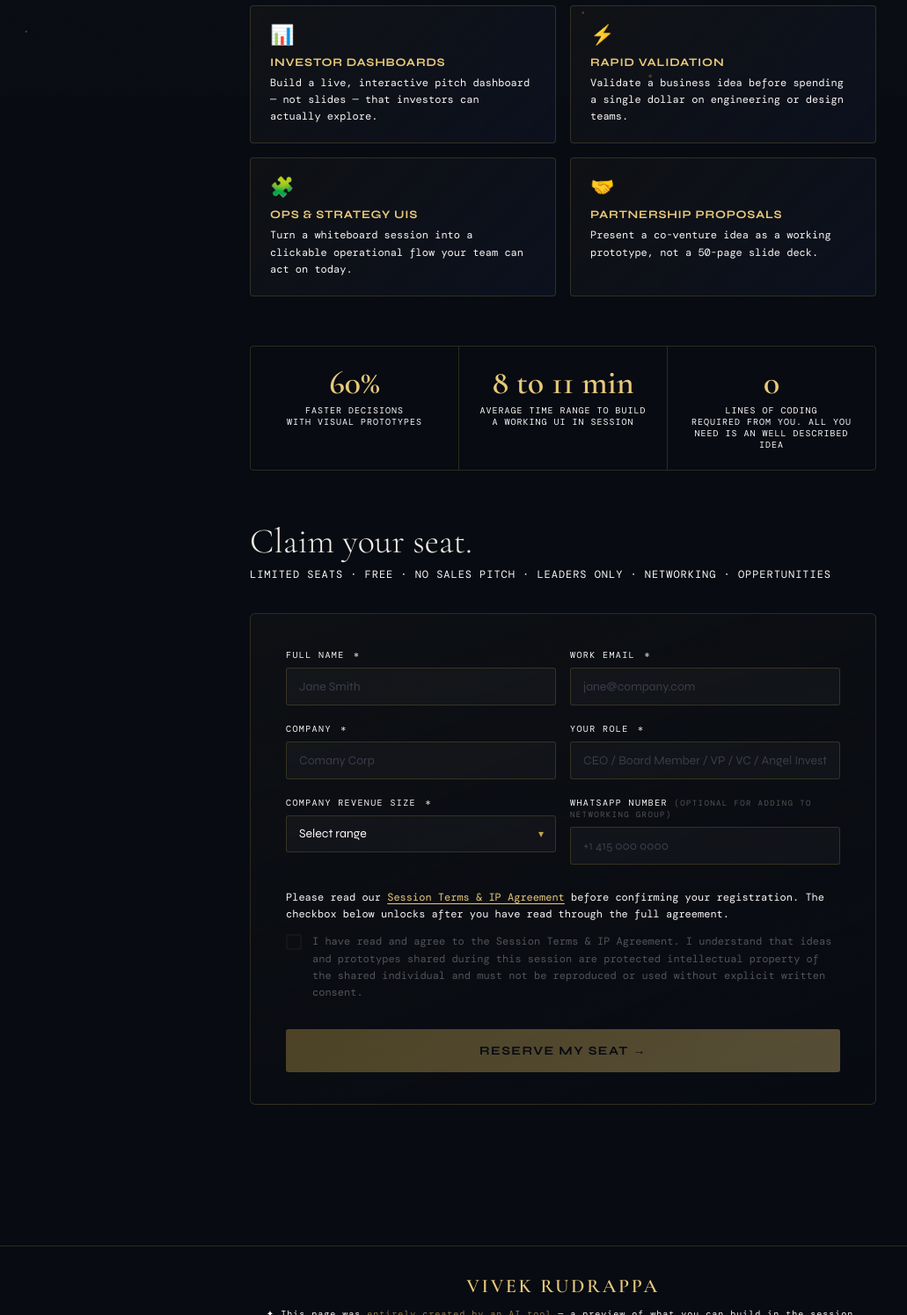
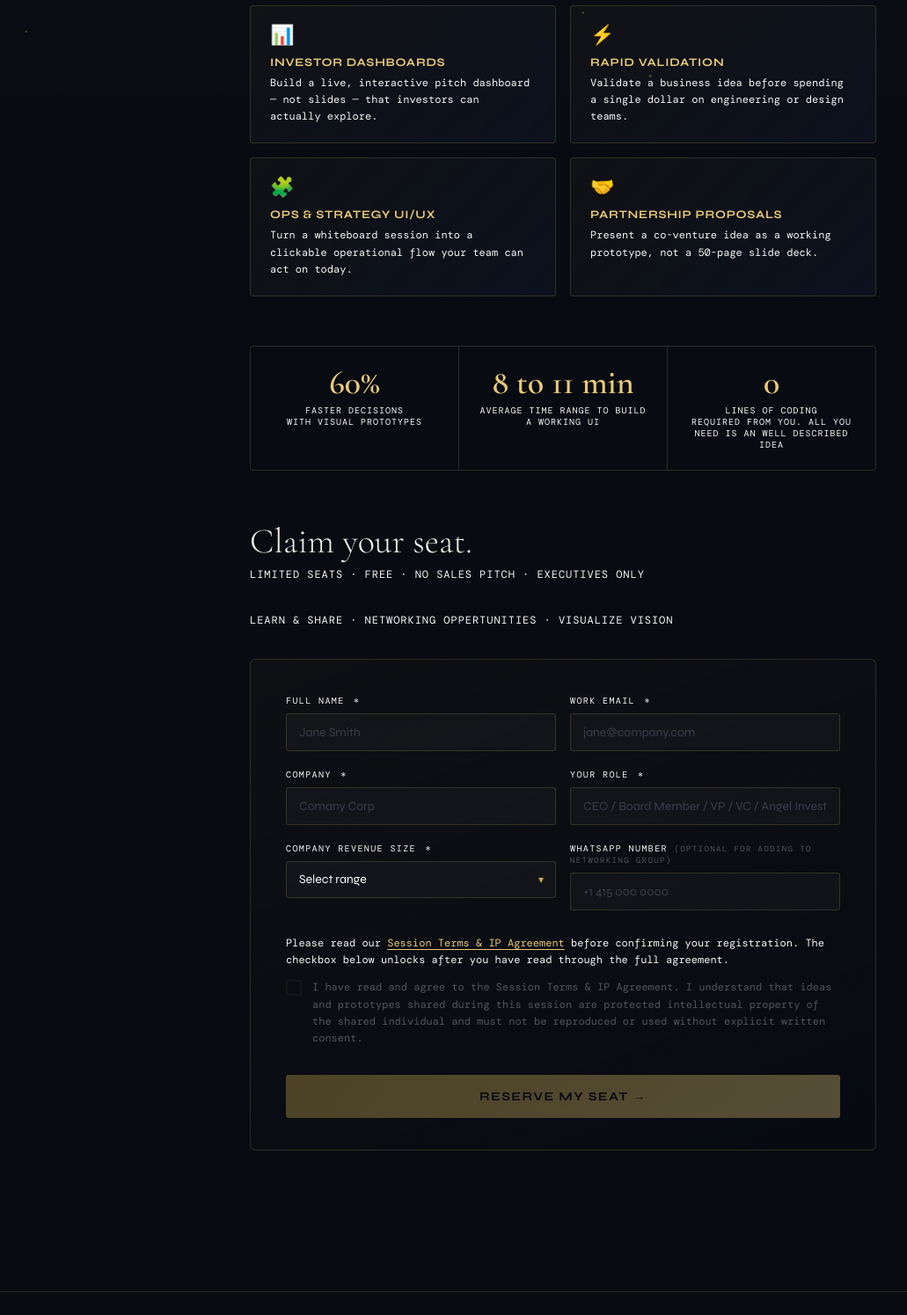
Before and after one commit to astranextgen/register, a plain HTML site: page index.html in a window 1280 px wide. Shown: the part 692-2187 px from the top of the page at 88% size, without its empty margins (0-1031 px from the left). Drawn offline with nearby package versions, Linux system fonts and the light colour scheme; a web font is replaced by a local one.

Commit message:
Update index.html

```diff
--- a/index.html
+++ b/index.html
@@ -3,7 +3,7 @@
 <head>
   <meta charset="UTF-8" />
   <meta name="viewport" content="width=device-width, initial-scale=1.0" />
-  <title>AI Rapid Prototyping — Executive Session | Vivek</title>
+  <title>AI Rapid Prototyping — Executive Session | Chat with Vivek</title>
   <link rel="preconnect" href="https://fonts.googleapis.com" />
   <link rel="preconnect" href="https://fonts.gstatic.com" crossorigin />
   <link href="https://fonts.googleapis.com/css2?family=Cormorant+Garamond:ital,wght@0,300;0,400;0,600;1,300;1,400&family=DM+Mono:wght@300;400;500&family=Syne:wght@400;600;700;800&display=swap" rel="stylesheet" />
@@ -490,7 +490,7 @@
       margin-top: 12px;
       letter-spacing: 0.1em;
     }
-    .footer-ai-note span { color: var(--gold-light); opacity: 0.6; }
+    .footer-ai-note span { color: var(--gold-light);  }
 
     /* ── MODAL ── */
     .modal-overlay {
@@ -656,7 +656,7 @@
     </div>
     <div class="pcard">
       <div class="pcard-icon">🧩</div>
-      <div class="pcard-title">Ops & Strategy UIs</div>
+      <div class="pcard-title">Ops & Strategy UI/UX</div>
       <div class="pcard-desc">Turn a whiteboard session into a clickable operational flow your team can act on today.</div>
     </div>
     <div class="pcard">
@@ -674,7 +674,7 @@
     </div>
     <div class="stat">
       <div class="stat-num">8 to 11 min</div>
-      <div class="stat-label"> Average time range to build<br>a working UI in session</div>
+      <div class="stat-label"> Average time range to build<br>a working UI</div>
     </div>
     <div class="stat">
       <div class="stat-num">0</div>
@@ -684,7 +684,8 @@
 
   <!-- Form -->
   <h2 class="form-heading">Claim your seat.</h2>
-  <p class="form-sub">LIMITED SEATS · FREE · NO SALES PITCH · LEADERS ONLY · NETWORKING · OPPERTUNITIES </p>
+  <p class="form-sub">LIMITED SEATS · FREE · NO SALES PITCH · EXECUTIVES ONLY </p>
+  <p class="form-sub">LEARN & SHARE · NETWORKING OPPERTUNITIES · VISUALIZE VISION</p>
 
   <div class="form-card" id="formCard">
 
@@ -756,10 +757,10 @@
 
     <div class="success-state" id="successState">
       <div class="success-icon">✦</div>
-      <div class="success-title">You're in.</div>
+      <div class="success-title">You are in!</div>
       <p class="success-msg">
-        Your seat is reserved.<br>
-        A calendar invite and pre-session resources (including your free Udemy course link) will arrive at your inbox soon.<br><br>
+        Your seat will be reserved based on the details submitted.<br>
+        A calendar invite and pre-session resources (your free Udemy course link) will arrive at your inbox two weeks before the session.<br><br>
         Come with energy. Come with an idea.<br>
         Let's build something remarkable together.
       </p>
@@ -770,7 +771,7 @@
 
 <!-- Footer -->
 <footer>
-  <div class="footer-logo">Vivek Rudrappa</div>
+  <div class="footer-logo">Chat with Vivek</div>
   <p class="footer-ai-note">
     ✦ This page was <span>entirely created by an AI tool</span> — a preview of what you can build in the session.
   </p>
```
